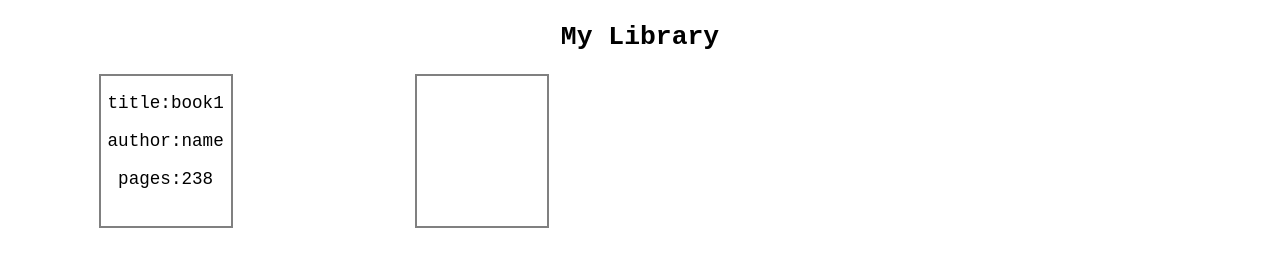
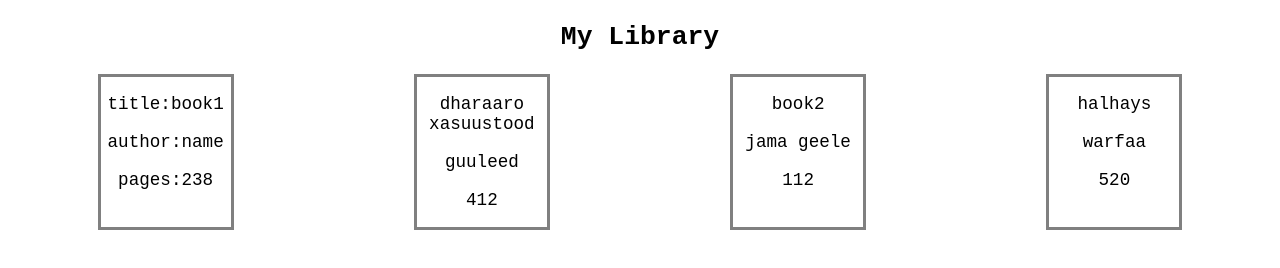
Before and after one commit to xbdirisxk/mylibrary, a plain HTML site: page index.html in a window 1280 px wide. Drawn offline with Linux system fonts and the light colour scheme.

Commit message:
display books in the page

```diff
--- a/script.js
+++ b/script.js
@@ -1,5 +1,7 @@
 let myLibrary = [
 	{ title: "dharaaro xasuustood", author: "guuleed", pages: 412, read: true },
+	{ title: "book2", author: "jama geele", pages: 112, read: false },
+	{ title: "halhays", author: "warfaa", pages: 520, read: true },
 ];
 
 function book(title, author, pages, read) {
@@ -12,16 +14,34 @@ function book(title, author, pages, read) {
 function addBookToLibrary() {
 	let book1 = new book("siinlay", "yuusuf", 243, true);
 	let book2 = new book("hawaale waran", "hadraawi", 313, false);
-	myLibrary.push(book1);
-	myLibrary.push(book2);
+	/* myLibrary.push(book1);
+	myLibrary.push(book2); */
 }
 
-addBookToLibrary();
+// addBookToLibrary();
 
 // DOM
-let container = document.querySelector(".container");
-let bookbox = document.createElement("div");
-let p = document.createElement("p");
+const container = document.querySelector(".container");
 
-container.append(bookbox);
-bookbox.append(p);
+function createNewBox() {
+	for (let key in myLibrary) {
+		let bookbox = document.createElement("div");
+		let book = myLibrary[key];
+
+		let p = document.createElement("p");
+		p.textContent = book.title;
+		bookbox.append(p);
+
+		p = document.createElement("p");
+		p.textContent = book.author;
+		bookbox.append(p);
+
+		p = document.createElement("p");
+		p.textContent = book.pages;
+		bookbox.append(p);
+
+		container.append(bookbox);
+	}
+}
+
+createNewBox();
--- a/style.css
+++ b/style.css
@@ -12,7 +12,7 @@ body {
 	grid-gap: 5px;
 }
 .container > div {
-	border: 2px solid gray;
+	border: 3px solid gray;
 	height: 150px;
 	width: 130px;
 	/* line-height: 1.8rem; */
```
